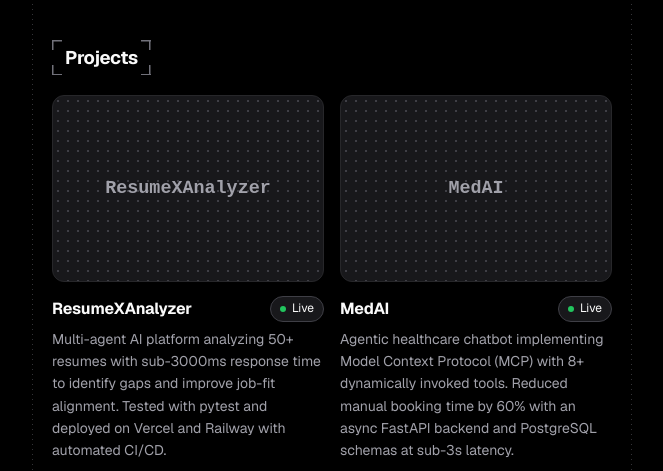
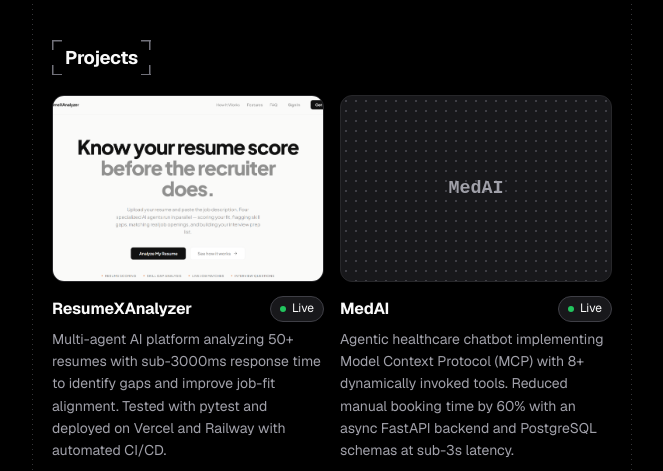
Before and after one commit to Mshahnawaz1/Mshahnawaz1.github.io, an Astro site: page / in a window 1280 px wide. Shown: the part 761-1232 px from the top of the page, without its empty margins (308-971 px from the left). Built offline with nearby package versions, Linux system fonts and the light colour scheme; Astro itself is replaced by a stand-in of ours; a web font is replaced by a local one.

Commit message:
feat(projects): support co-located thumbnails on project cards
Project `image` is now validated with Astro's image() helper, so a
screenshot saved next to the project's .md (e.g. `image: "./x.png"`)
is optimized to WebP with 320w/640w srcset. Cards crop from the top
so a site's header stays in view; projects without an image keep the
dotted placeholder.

Add a ResumeXAnalyzer thumbnail as the first example and update the
"Adding a project" docs in claude.md.

Co-Authored-By: Claude Opus 5.5 <noreply@anthropic.com>

```diff
--- a/src/components/ProjectCard.astro
+++ b/src/components/ProjectCard.astro
@@ -1,5 +1,6 @@
 ---
 import type { CollectionEntry } from 'astro:content';
+import { Image } from 'astro:assets';
 
 interface Props {
   project: CollectionEntry<'projects'>;
@@ -11,7 +12,7 @@ const href = live ?? source;
 
 <article class="card">
   <div class="card-media">
-    {image ? <img src={image} alt={`${title} screenshot`} loading="lazy" /> : <span class="card-placeholder" aria-hidden="true">{title}</span>}
+    {image ? <Image src={image} alt={`${title} screenshot`} widths={[320, 640]} sizes="(max-width: 640px) 100vw, 290px" /> : <span class="card-placeholder" aria-hidden="true">{title}</span>}
   </div>
   <div class="card-head">
     <h3>{title}</h3>
--- a/src/content.config.ts
+++ b/src/content.config.ts
@@ -14,14 +14,14 @@ const blogs = defineCollection({
 
 const projects = defineCollection({
   loader: glob({ pattern: '**/*.md', base: './src/content/projects' }),
-  schema: z.object({
+  schema: ({ image }) => z.object({
     title: z.string(),
     description: z.string(),
     status: z.enum(['Live', 'Building', 'Not Started']).optional(),
     tags: z.array(z.string()).default([]),
     live: z.string().url().optional(),
     source: z.string().url().optional(),
-    image: z.string().optional(),   // path under public/, e.g. /projects/medai.png
+    image: image().optional(),      // file next to the .md, e.g. ./medai.png
     order: z.number().default(0),   // lower comes first
   }),
 });
--- a/src/content/projects/resumexanalyzer.md
+++ b/src/content/projects/resumexanalyzer.md
@@ -5,5 +5,6 @@ status: "Live"
 tags: ["FastAPI", "LangChain", "Railway", "React"]
 live: "https://resume-x-analyzer.vercel.app/"
 source: "https://github.com/Mshahnawaz1/ResumeXanalyzer"
+image: "./resumexanalyzer.png"
 order: 1
 ---
--- a/src/styles/global.css
+++ b/src/styles/global.css
@@ -397,6 +397,7 @@ details[open] > :not(summary) { animation: unfold 0.4s var(--ease); }
     width: 100%;
     height: 100%;
     object-fit: cover;
+    object-position: top;   /* keep a site screenshot's header in view */
     transition: transform 0.6s var(--ease);
 }
 .card:hover .card-media img { transform: scale(1.03); }
```
Also changed, not shown: claude.md (+1 -1 lines), src/content/projects/resumexanalyzer.png (added).
